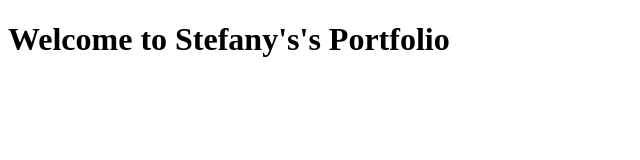
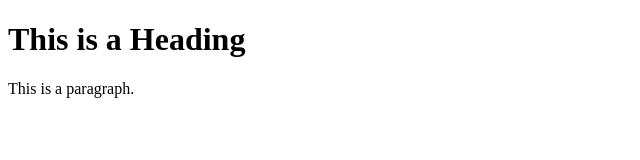
Before and after one commit to stefanysanz/stefanysanz.github.io, a plain HTML site: page index.html in a window 1280 px wide. Shown: the whole page, without its empty margins (0-640 px from the left). Drawn offline with Linux system fonts and the light colour scheme.

Commit message:
Add files via upload

```diff
--- a/index.html
+++ b/index.html
@@ -4,11 +4,17 @@
 <head>
   <meta charset="UTF-8">
   <meta name="viewport" content="width=device-width, initial-scale=1.0">
-  <title>Stefany's Portfolio</title>
+  <title>Stefany A</title>
+  <link rel="stylesheet" href="./style.css">
+</head>
+  <title>Stefany Sanchez</title>
 </head>
 
 <body>
-  <h1>Welcome to Stefany's's Portfolio</h1>
+
+  <h1>This is a Heading</h1>
+  <p>This is a paragraph.</p>
+
 </body>
 
 </html>
```
